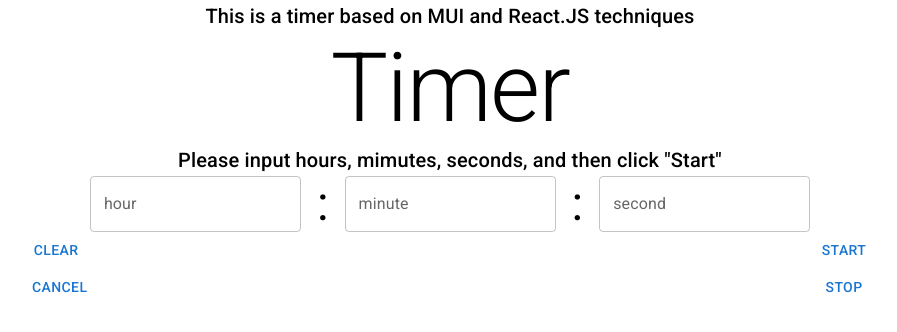
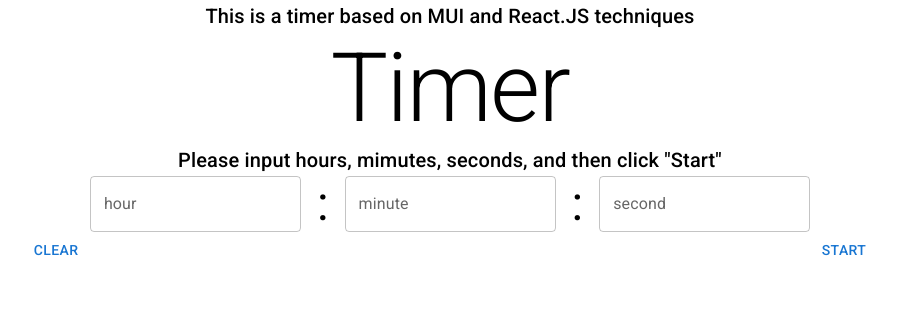
Before and after one commit to ilynnluo/react-mui-timer, a React (Create React App) app: page / in a window 1280 px wide. Shown: the top 332 px of the page, without its empty margins (190-1087 px from the left). Built offline with nearby package versions, Linux system fonts and the light colour scheme.

Commit message:
+ controller button

```diff
--- a/src/App.tsx
+++ b/src/App.tsx
@@ -1,5 +1,5 @@
 import React, { useState } from 'react';
-import Grid from "@mui/material/Unstable_Grid2";
+// import Grid from "@mui/material/Unstable_Grid2";
 import { Container, Box, Typography, TextField, Button } from "@mui/material";
 import { Stack } from '@mui/system';
 import '@fontsource/roboto/300.css';
@@ -7,22 +7,63 @@ import '@fontsource/roboto/400.css';
 import '@fontsource/roboto/500.css';
 import '@fontsource/roboto/700.css';
 
-interface timerProp {
-  hour: number | null,
-  minute: number | null,
-  second: number | null,
-  isStart: boolean
+function App() {
+  const [hour, setHour] = useState<number | null | undefined>();
+  const [minute, setMinute] = useState<number | null | undefined>();
+  let [second, setSecond] = useState<number | null | undefined>();
+  const [isStart, setIsStart] = useState<boolean>(false);
+  // Timer controllers
+  const handleChange = (e: React.ChangeEvent<HTMLInputElement>) => {
+    const target = e.target as typeof e.target & {
+      value?: number | null,
+      name: string,
     }
+    switch (target.name) {
+      case "hourInput": { setHour(target.value); break; }
+      case "minuteInput": { setMinute(target.value); break; }
+      case "secondInput": { setSecond(target.value); break; }
+    }
+  }
+  const handleSubmit = (e: React.FormEvent<HTMLInputElement>): void => {
+    e.preventDefault();
+    const form = e.target as typeof e.target & {
+      hourInput: { value?: number | null };
+      minuteInput: { value?: number | null };
+      secondInput: { value?: number | null };
+    };
+    setIsStart(true);
+    setHour(form.hourInput.value);
+    setMinute(form.minuteInput.value);
+    setSecond(form.secondInput.value);
 
-function App() {
-  let [hour, setHour] = useState();
-  let [minute, setMinute] = useState();
-  let [second, setSecond] = useState();
-  let [isStart, setIsStart] = useState(false);
-
+    // count down
+    if (!second) { setSecond(0) };
+    console.log("second is: ", second)
+    // while (second != null && second >= 1) {
+    //   setTimeout(() => {
+    //     setSecond((second) => second -1 );
+    //   }, 1000)
+    // }
+  }
+  const handleClear = (e: React.MouseEvent<HTMLElement>): void => {
+    if (!isStart)
+      setHour(null);
+    setMinute(null);
+    setSecond(null);
+  }
+  const handleCancel = (e: React.MouseEvent<HTMLElement>): void => {
+    if (isStart)
+      setIsStart(false);
+    setHour(null);
+    setMinute(null);
+    setSecond(null);
+  }
   return (
     <Container maxWidth="md">
-      <Box sx={{height: '100vh'}}>
+      <Box sx={{ height: '100vh' }}
+        component="form"
+        onSubmit={handleSubmit}
+      >
         {/* description */}
         <Stack textAlign='center'>
           <Typography variant='h6'>This is a timer based on MUI and React.JS techniques</Typography>
@@ -30,22 +71,35 @@ function App() {
           <Typography variant='h6' >Please input hours, mimutes, seconds, and then click "Start"</Typography>
         </Stack>
         {/* input area */}
-        <Stack component="form" direction="row" spacing={2} display="flex" justifyContent="center" alignItems="center">
-          <TextField id='hours' size="medium" label="hour" inputProps={{ inputMode: 'numeric', pattern: '[0-9]*' }} />
+        {isStart
+          ?
+          <Stack direction="row" spacing={2} display="flex" justifyContent="center" alignItems="center">
+            <TextField disabled name='hourInput' value={hour || ''} size="medium" label="hour" />
             <Typography variant='h3'>:</Typography>
-          <TextField id='minutes' size="medium" label="minute" inputProps={{ inputMode: 'numeric', pattern: '[0-9]*' }} />
+            <TextField disabled name='minuteInput' value={minute || ''} size="medium" label="minute" />
             <Typography variant='h3'>:</Typography>
-          <TextField id='seconds' size="medium" label="second" inputProps={{ inputMode: 'numeric', pattern: '[0-9]*' }} />
+            <TextField disabled name='secondInput' value={second || ''} size="medium" label="second" />
           </Stack>
+          :
+          <Stack direction="row" spacing={2} display="flex" justifyContent="center" alignItems="center">
+            <TextField name='hourInput' value={hour} onChange={handleChange} size="medium" label="hour" inputProps={{ inputMode: 'numeric', pattern: '[0-9]*' }} />
+            <Typography variant='h3'>:</Typography>
+            <TextField name='minuteInput' value={minute} onChange={handleChange} size="medium" label="minute" inputProps={{ inputMode: 'numeric', pattern: '[0-9]*' }} />
+            <Typography variant='h3'>:</Typography>
+            <TextField name='secondInput' value={second} onChange={handleChange} size="medium" label="second" inputProps={{ inputMode: 'numeric', pattern: '[0-9]*' }} />
+          </Stack>}
         {/* control buttons */}
+        {isStart
+          ?
           <Stack direction="row" display="flex" justifyContent="space-between">
-          <Button>Clear</Button>
-          <Button>Start</Button>
-        </Stack>
-        <Stack direction="row" display="flex" justifyContent="space-between">
-          <Button>Cancel</Button>
+            <Button onClick={handleCancel}>Cancel</Button>
             <Button>Stop</Button>
           </Stack>
+          :
+          <Stack direction="row" display="flex" justifyContent="space-between">
+            <Button onClick={handleClear}>Clear</Button>
+            <Button type='submit'>Start</Button>
+          </Stack>}
       </Box>
     </Container>
   );
```
Lines whose indentation alone changed are shown as unchanged.
